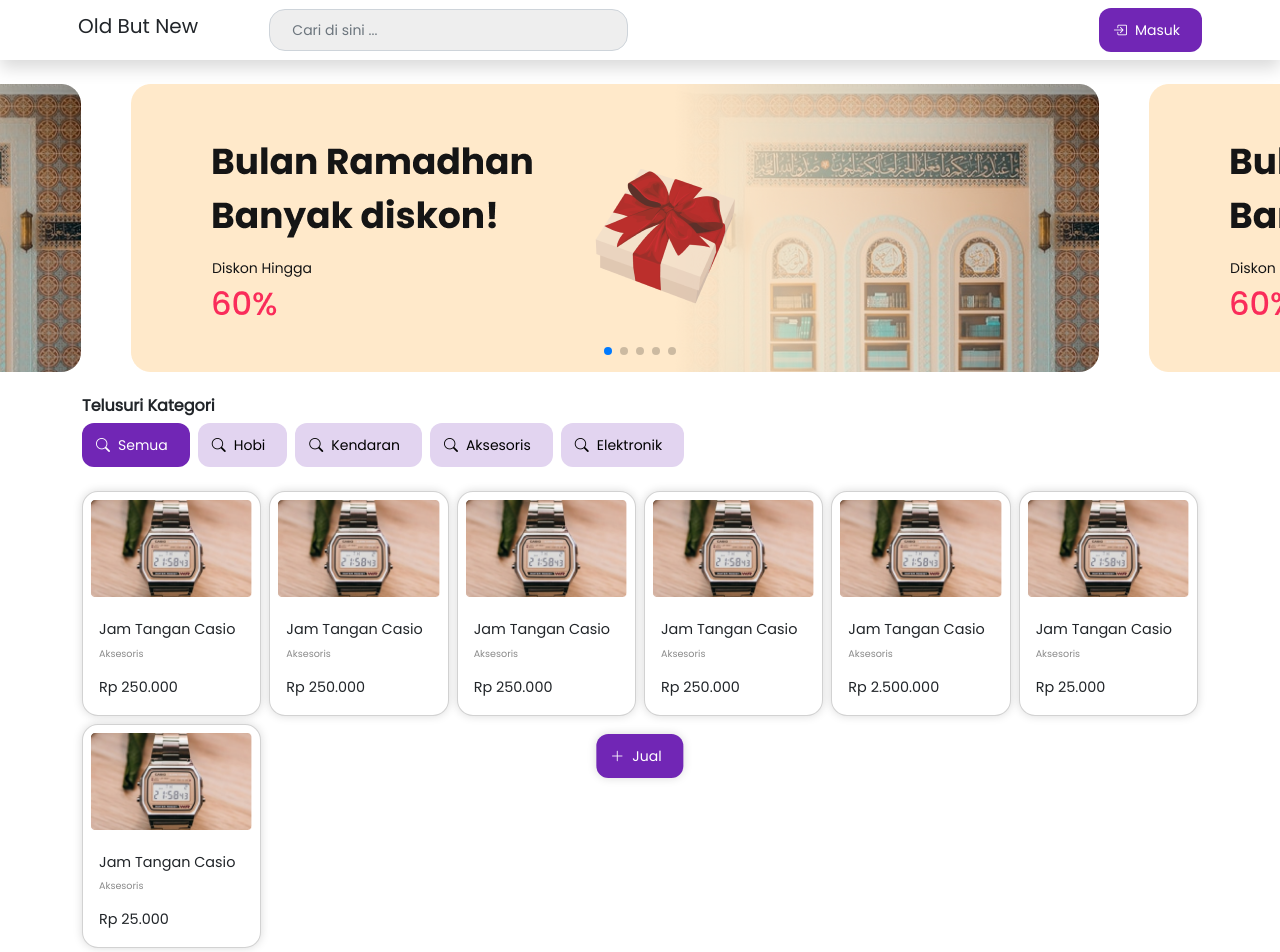
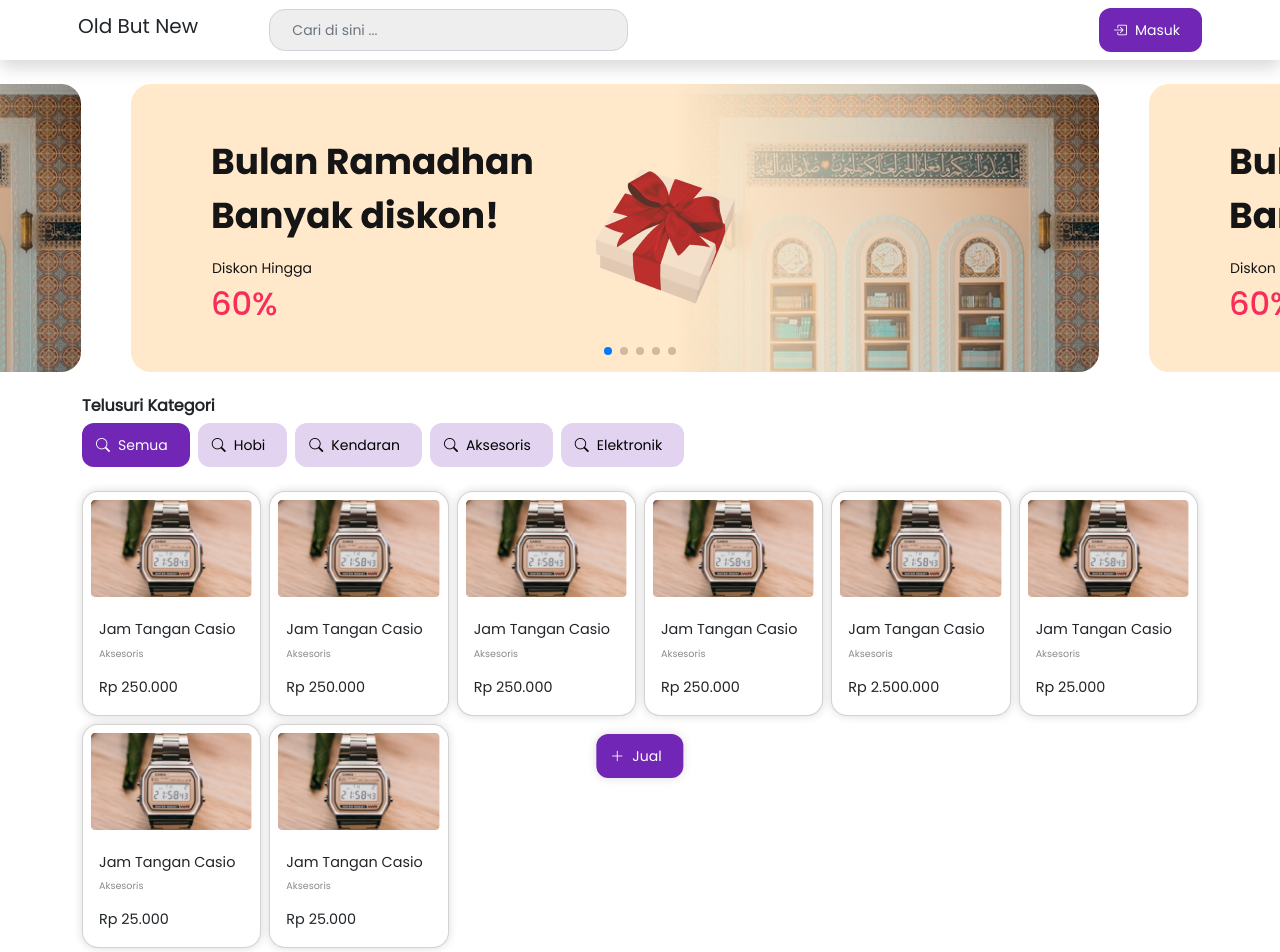
Before and after one commit to adityahimaone/FE-Second-Hand-App, a React (Create React App) app: page / in a window 1280 px wide. Shown: the top 952 px of the page. Built offline with nearby package versions, Linux system fonts and the light colour scheme.

Commit message:
cek cicd staging

```diff
--- a/src/pages/home.jsx
+++ b/src/pages/home.jsx
@@ -44,6 +44,12 @@
     },
     {
       id: 7,
+      name: "Jam Tangan Casio",
+      category: "Aksesoris",
+      price: 25000,
+    },
+    {
+      id: 8,
       name: "Jam Tangan Casio",
       category: "Aksesoris",
       price: 25000,
```
